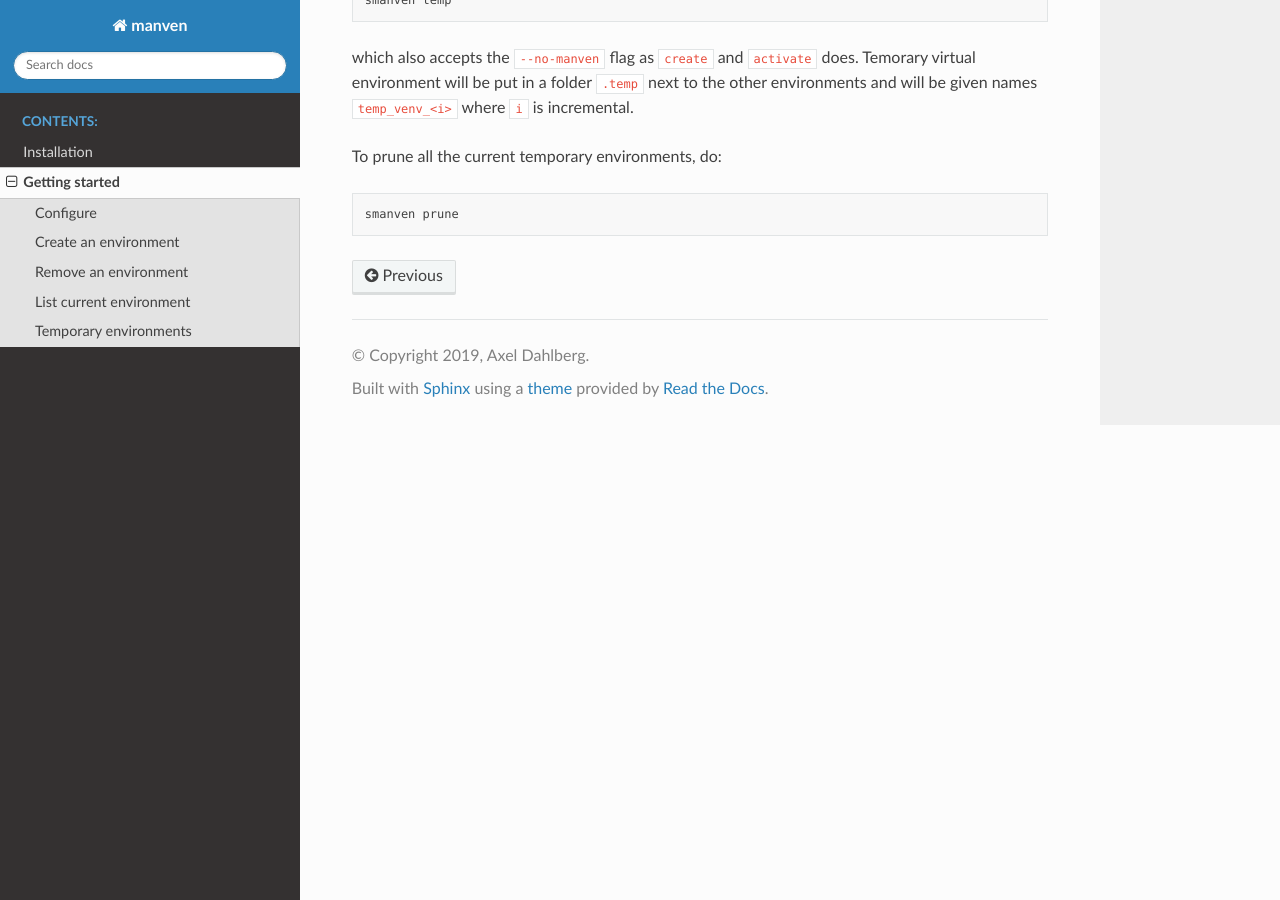
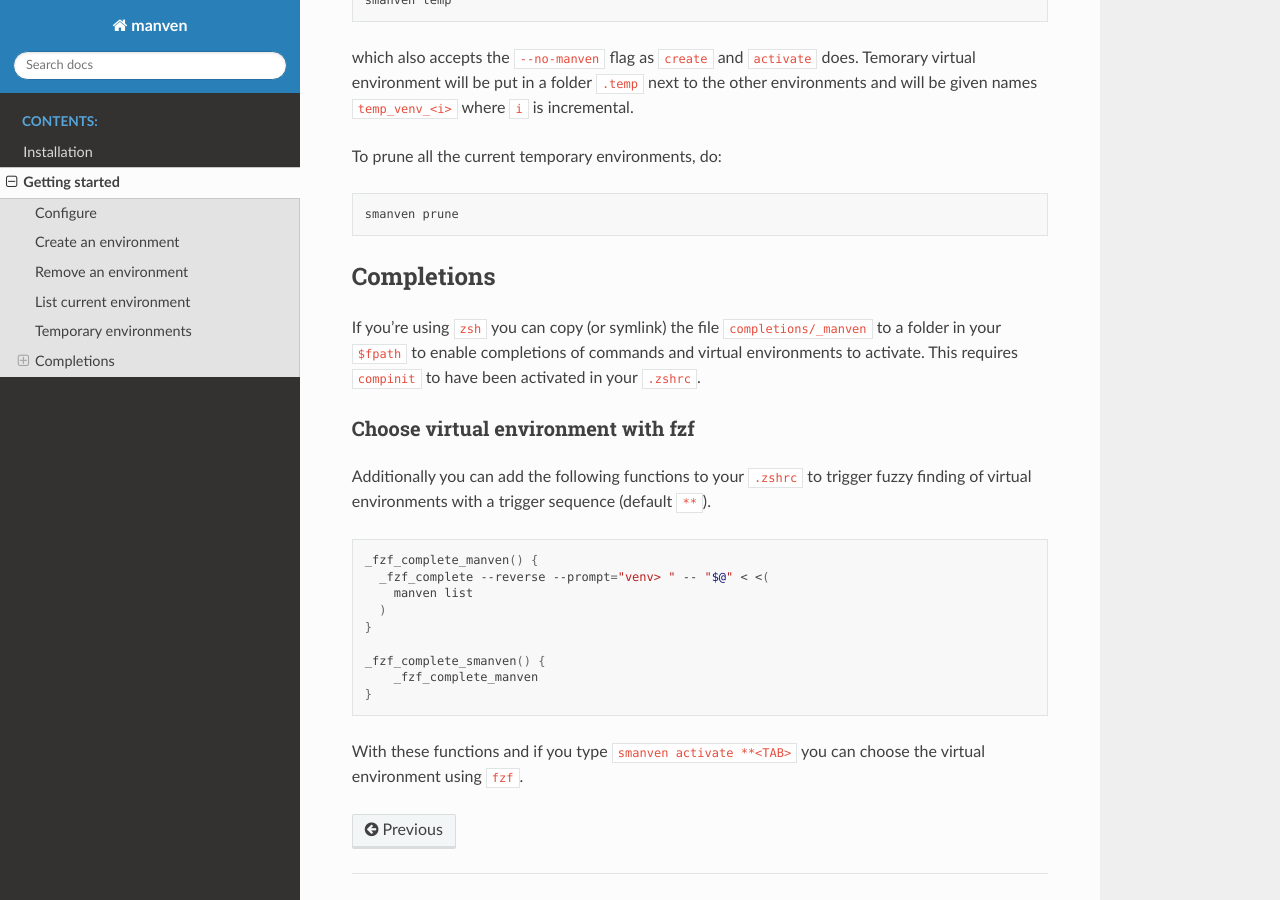
Before and after one commit to AckslD/manven, a Sphinx documentation site: the page built from docs/usage.rst, in a window 1280 px wide and 900 px high, scrolled down 1747 px. Built offline with Sphinx 7.4.7 and the Read the Docs theme 2.0.0, drawn with Linux system fonts in a browser that asks for light colours.

Commit message:
Added fzf completion instructions and updated docs

```diff
--- a/docs/usage.rst
+++ b/docs/usage.rst
@@ -89,3 +89,26 @@ To prune all the current temporary environments, do:
 .. code-block:: bash
 
    smanven prune
+
+
+Completions
+-----------
+If you're using ``zsh`` you can copy (or symlink) the file ``completions/_manven`` to a folder in your ``$fpath`` to enable completions of commands and virtual environments to activate. This requires ``compinit`` to have been activated in your ``.zshrc``.
+
+Choose virtual environment with fzf
+^^^^^^^^^^^^^^^^^^^^^^^^^^^^^^^^^^^
+Additionally you can add the following functions to your ``.zshrc`` to trigger fuzzy finding of virtual environments with a trigger sequence (default ``**``).
+
+.. code-block:: bash
+
+   _fzf_complete_manven() {
+     _fzf_complete --reverse --prompt="venv> " -- "$@" < <(
+       manven list
+     )
+   }
+
+   _fzf_complete_smanven() {
+       _fzf_complete_manven
+   }
+
+With these functions and if you type ``smanven activate **<TAB>`` you can choose the virtual environment using ``fzf``.
```
Also changed, not shown: README.md (+15 -0 lines).
